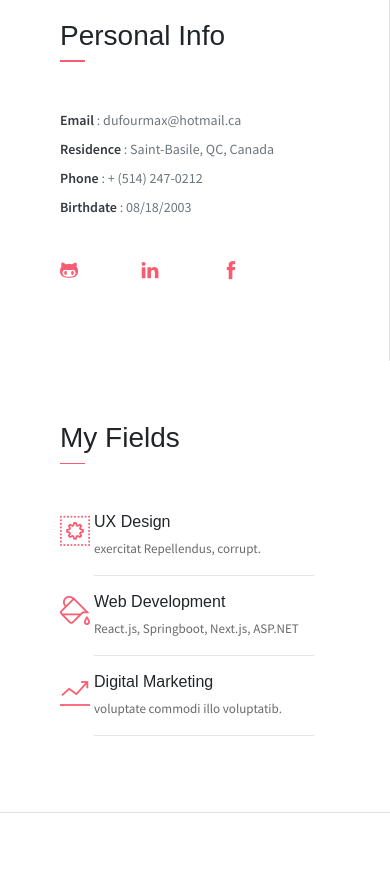
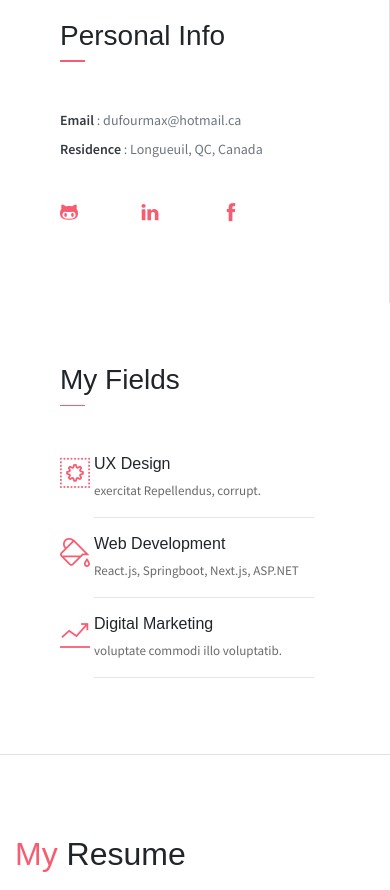
Before and after one commit to dufourmax1738/dufourmax1738.github.io, a React app: page public/index.html in a window 390 px wide. Shown: the part 1020-1910 px from the top of the page. Built offline with nearby package versions, Linux system fonts and the light colour scheme.

Commit message:
remove addy and phone

```diff
--- a/public/index.html
+++ b/public/index.html
@@ -79,9 +79,7 @@
                 <span class="line mb-5"></span>
                 <ul class="mt40 info list-unstyled">
                     <li><span>Email</span> : dufourmax@hotmail.ca</li>
-                    <li><span>Residence</span> : Saint-Basile, QC, Canada </li>
-                    <li><span>Phone</span> : + (514) 247-0212</li>
-                    <li><span>Birthdate</span> : 08/18/2003</li>
+                    <li><span>Residence</span> : Longueuil, QC, Canada </li>
                 </ul>
                 <ul class="social-icons pt-3">
                     <li class="social-item"><a class="social-link" href="https://github.com/dufourmax1738"><i class="ti-github" aria-hidden="true"></i></a></li>
```
